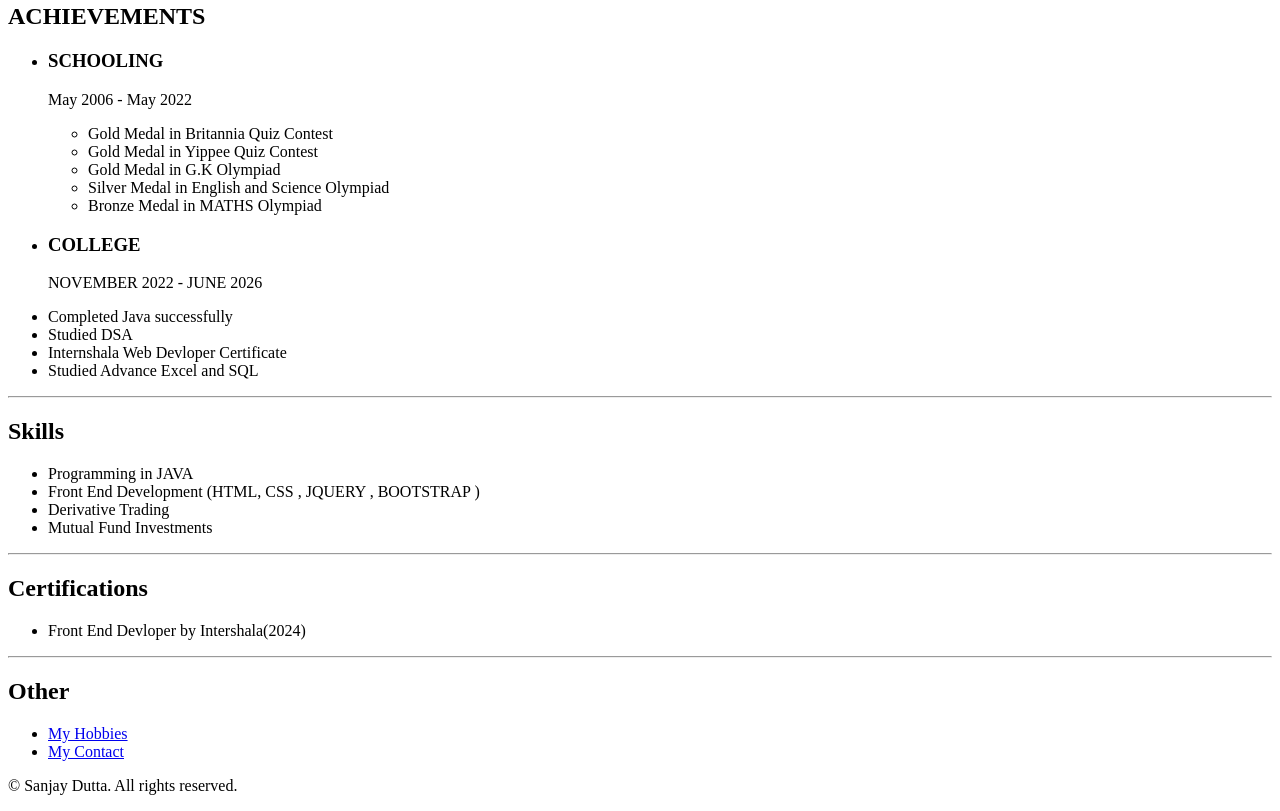
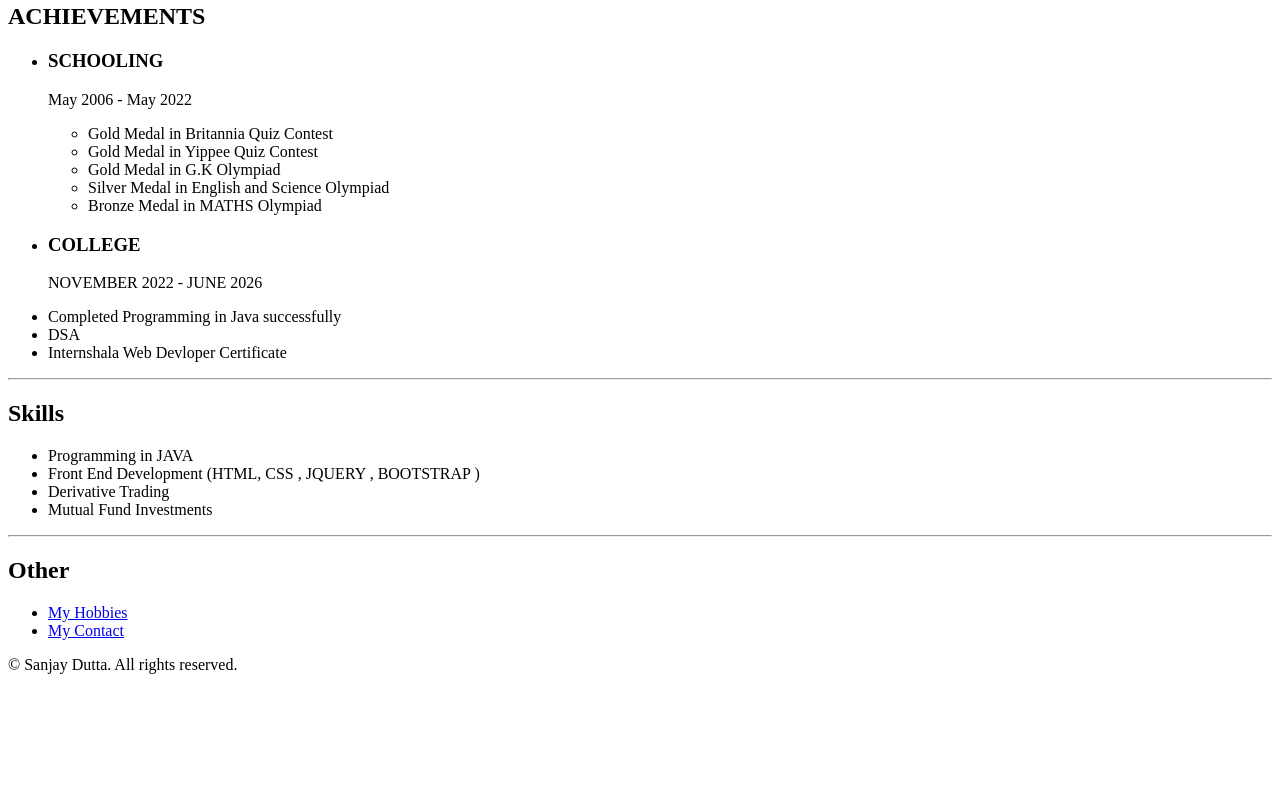
Before and after one commit to Sanjay07-jay/index.html, a plain HTML site: page index.html in a window 1280 px wide. Shown: the part 424-1235 px from the top of the page. After the commit the page ends 1114 px from the top, so only its background shows below. Drawn offline with Linux system fonts and the light colour scheme.

Commit message:
Update index.html

```diff
--- a/index.html
+++ b/index.html
@@ -34,10 +34,10 @@
         <li>
            <h3> COLLEGE</h3>
            <p>NOVEMBER 2022 - JUNE 2026</p>
-           <li>Completed Java successfully</li>
-           <li>Studied DSA</li>
+           <li>Completed Programming in Java successfully</li>
+           <li>DSA</li>
            <li>Internshala Web Devloper Certificate</li>
-           <li>Studied Advance Excel and SQL </li>
+
         </li>
         </ul>
         <hr />
@@ -49,11 +49,8 @@
             <li>Mutual Fund Investments </li>
           </ul>
           <hr />
-          <h2>Certifications</h2>
-           <ul>
-            <li>Front End Devloper by Intershala(2024)</li>
-           </ul>
-           <hr />
+
+
            <h2>Other</h2>
            <ul>
             <li><a href="./public/hobbies.html">My Hobbies</a></li>
```
